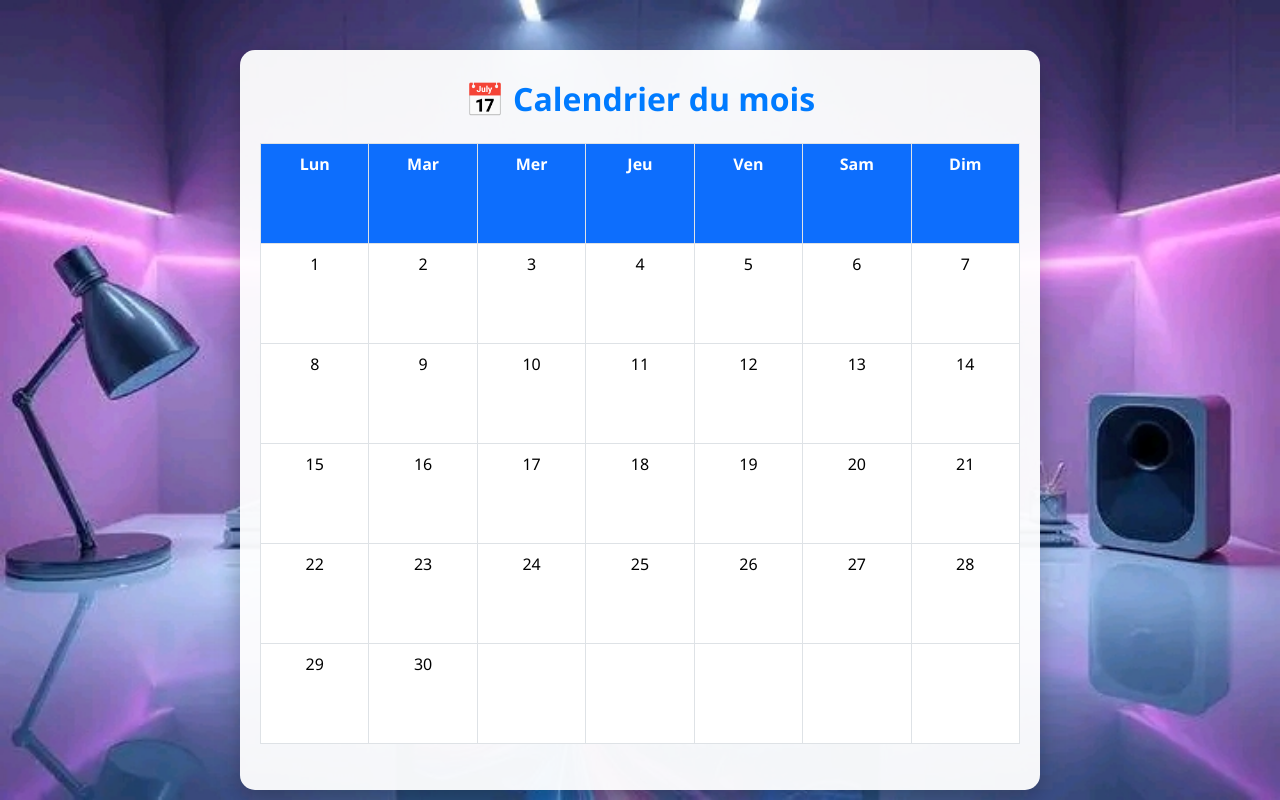
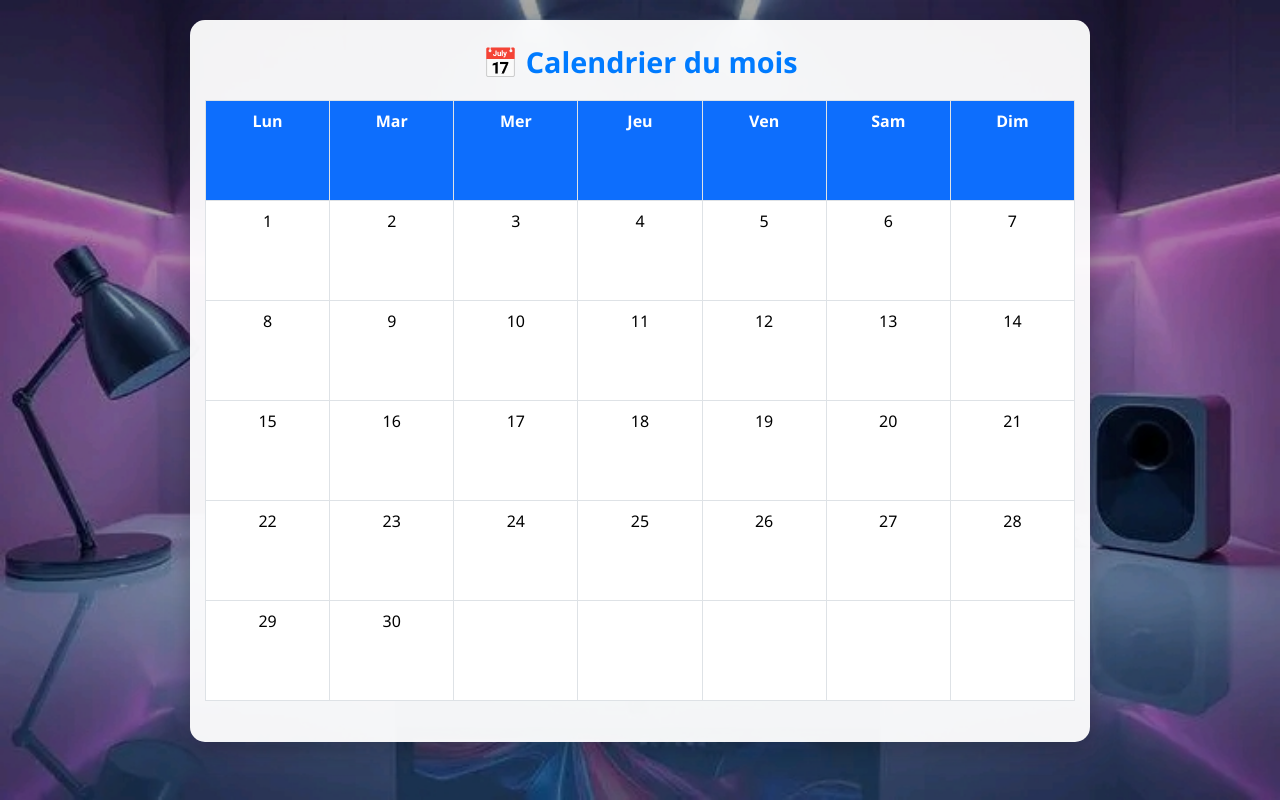
Before and after one commit to joel-piako5/joeformation, a Flask app: page /calendrier in a window 1280 px wide. Run offline with Flask 3, Linux system fonts and the light colour scheme.

Commit message:
Update calendrier.html

```diff
--- a/templates/calendrier.html
+++ b/templates/calendrier.html
@@ -2,6 +2,7 @@
 <html lang="fr">
 <head>
     <meta charset="UTF-8">
+    <meta name="viewport" content="width=device-width, initial-scale=1.0">
     <title>Calendrier</title>
     <link href="https://cdn.jsdelivr.net/npm/bootstrap@5.3.2/dist/css/bootstrap.min.css" rel="stylesheet">
     <style>
@@ -17,14 +18,25 @@
             display: flex;
             justify-content: center;
             align-items: flex-start;
-            padding-top: 50px;
+            padding: 20px;
+        }
+
+        /* Fond assombri pour lisibilité */
+        .overlay {
+            position: fixed;
+            top: 0; left: 0;
+            width: 100%; height: 100%;
+            background: rgba(0,0,0,0.35);
+            z-index: 0;
         }
 
         .calendar-container {
+            position: relative;
+            z-index: 1;
             background: rgba(255,255,255,0.95);
-            padding: 30px 20px;
+            padding: 25px 15px;
             border-radius: 15px;
-            max-width: 800px;
+            max-width: 900px;
             width: 100%;
             box-shadow: 0 8px 25px rgba(0,0,0,0.25);
             animation: fadeIn 0.8s ease;
@@ -33,22 +45,24 @@
         h2 {
             text-align: center;
             color: #007bff;
-            margin-bottom: 25px;
+            margin-bottom: 20px;
             font-weight: bold;
+            font-size: 1.8rem;
         }
 
         table.calendar {
             width: 100%;
             table-layout: fixed;
             border-collapse: collapse;
+            text-align: center;
         }
 
         table.calendar th, table.calendar td {
             border: 1px solid #dee2e6;
-            width: 14%;
+            width: 14.28%;
             height: 100px;
-            text-align: center;
             vertical-align: top;
+            font-size: 1rem;
             position: relative;
             transition: background 0.3s, transform 0.2s;
             cursor: pointer;
@@ -61,20 +75,19 @@
         }
 
         table.calendar td:hover:not(.today) {
-            background-color: #cce5ff;
-            transform: scale(1.05);
+            background-color: #e9f3ff;
+            transform: scale(1.03);
         }
 
         .today {
-            background-color: #198754;
+            background-color: #198754 !important;
             color: white;
-            border-radius: 50%;
             font-weight: bold;
         }
 
         .tooltip {
             position: absolute;
-            top: 5px;
+            bottom: 5px;
             right: 5px;
             background: #ffc107;
             color: #000;
@@ -88,27 +101,62 @@
             display: block;
         }
 
+        /* Animation */
         @keyframes fadeIn {
             from { opacity: 0; transform: translateY(20px); }
             to { opacity: 1; transform: translateY(0); }
         }
 
+        /* 📱 Adaptation tablette */
         @media (max-width: 768px) {
+            h2 { font-size: 1.5rem; }
             table.calendar th, table.calendar td {
                 height: 70px;
                 font-size: 0.9rem;
             }
         }
 
+        /* 📱 Adaptation téléphone */
         @media (max-width: 480px) {
+            h2 { font-size: 1.3rem; }
             table.calendar th, table.calendar td {
                 height: 60px;
                 font-size: 0.8rem;
+                padding: 2px;
+            }
+        }
+
+        /* 🌙 Mode sombre automatique */
+        @media (prefers-color-scheme: dark) {
+            .calendar-container {
+                background: rgba(20,20,20,0.95);
+                color: #f8f9fa;
+            }
+            table.calendar th {
+                background-color: #375a7f;
+            }
+            table.calendar td {
+                border-color: #444;
+                color: #e9ecef;
+            }
+            table.calendar td:hover:not(.today) {
+                background-color: #2d2d2d;
+            }
+            .today {
+                background-color: #20c997 !important;
+                color: #fff;
+            }
+            .tooltip {
+                background: #ffc107;
+                color: #000;
             }
         }
     </style>
 </head>
 <body>
+    <!-- Fond assombri -->
+    <div class="overlay"></div>
+
     <div class="calendar-container">
         <h2>📅 Calendrier du mois</h2>
         <table class="table calendar">
```
Lines whose indentation alone changed are shown as unchanged.
